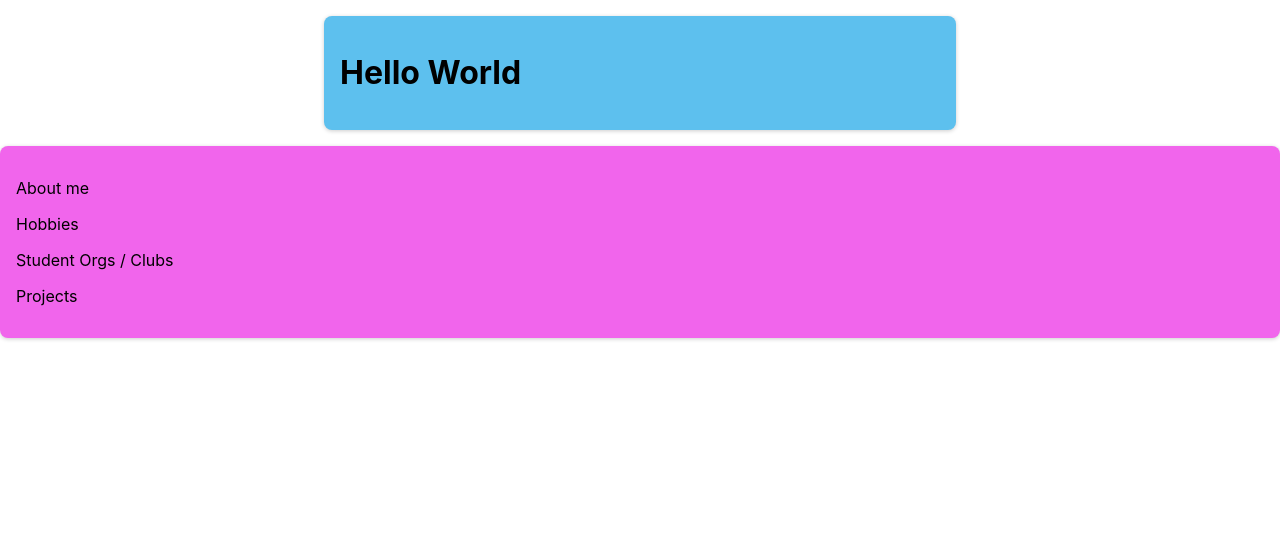
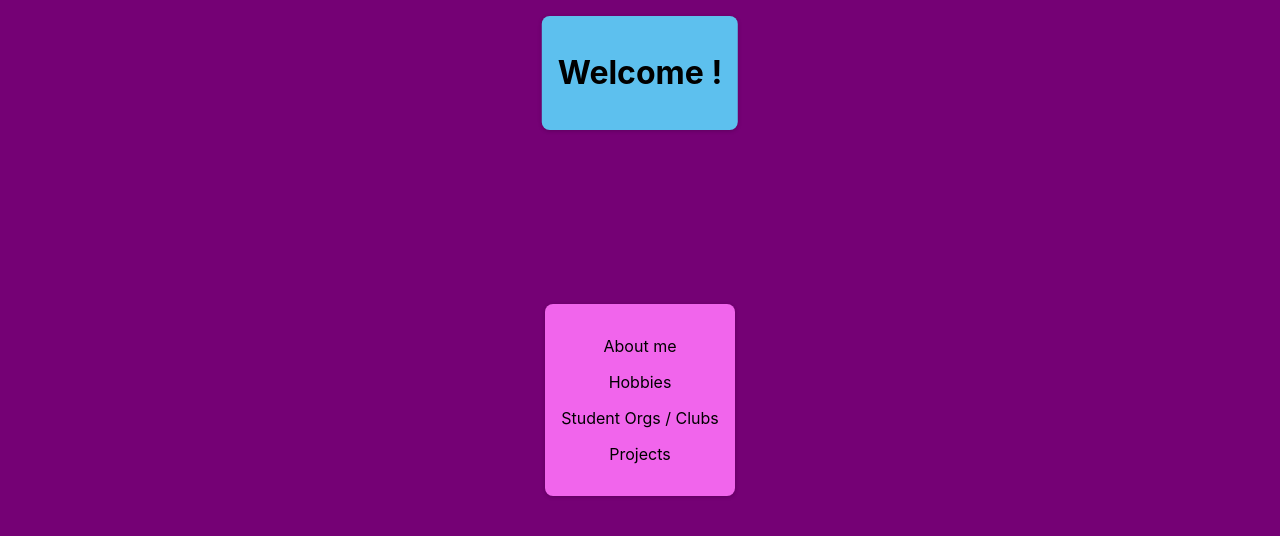
Before and after one commit to akskan160103/Personal-Website, a React (Create React App) app: page / in a window 1280 px wide. Shown: the top 536 px of the page. Built offline with nearby package versions, Linux system fonts and the light colour scheme.

Commit message:
2nd Commit:
Changes made to Positioning of various componenents in the front page.

```diff
--- a/src/components/Description.module.css
+++ b/src/components/Description.module.css
@@ -8,15 +8,24 @@
     border-radius: 8px; /*Gives a rounder border */
     box-shadow: 0 1px 4px rgba(0, 0, 0, 0.2);
     animation: animate-in 1s ease-out forwards;
+    text-align: center;
   }
 
   .Header {
+
     margin: 1rem auto; /* Sets margin on top and bottom, and centers the element horizontally */
   padding: 1rem;
   max-width: 600px; /* Limits the width of the element to avoid extending throughout the page */
   background-color: rgb(93, 192, 238); /* Sets the background color to light blue */
   border-radius: 8px; /* Applies rounded borders */
   box-shadow: 0 1px 4px rgba(0, 0, 0, 0.2);
+  text-align: center; /* Centrally aligns text within this element w.r.t this element */
+  position: absolute;
+  top: 0%; /*Position this element 0% down from the top of its containing element */ /*The containing element in this case will be <body/> */
+  left: 50%; /*Position this element such that its left edge is at the center (50%) of its containing element*/ /* The containing element will be <body/> */
+  transform: translate(-50%, 0);  /* Positions this element 50% of its current length to the left */ /*Always relative to current position */
+
+
   }
 
 
--- a/src/components/Header.jsx
+++ b/src/components/Header.jsx
@@ -1,7 +1,7 @@
 import React from 'react'
 import classes from './Description.module.css'
 
-const WelcomeMessage = ["Hello World", "Welcome to this website"]
+const WelcomeMessage = [ "Welcome ! ", "Hello there !"]
 
 function Header()
 { const a = (Math.random() > 0.5) ? WelcomeMessage[0] : WelcomeMessage[1]
--- a/src/index.css
+++ b/src/index.css
@@ -1,3 +1,5 @@
+
+
 body {
   margin: 0;
   font-family: -apple-system, BlinkMacSystemFont, 'Segoe UI', 'Roboto', 'Oxygen',
@@ -5,6 +7,17 @@ body {
     sans-serif;
   -webkit-font-smoothing: antialiased;
   -moz-osx-font-smoothing: grayscale;
+  background-color: rgb(117, 1, 117);
+  padding: 0;
+
+  /*Centering the sub-elements*/
+
+  display: flex;
+  justify-content: center;
+  align-items: center;
+  min-height: 100vh;
+
+
 }
 
 code {
```
Also changed, not shown: src/index.js (+17 -1 lines).
